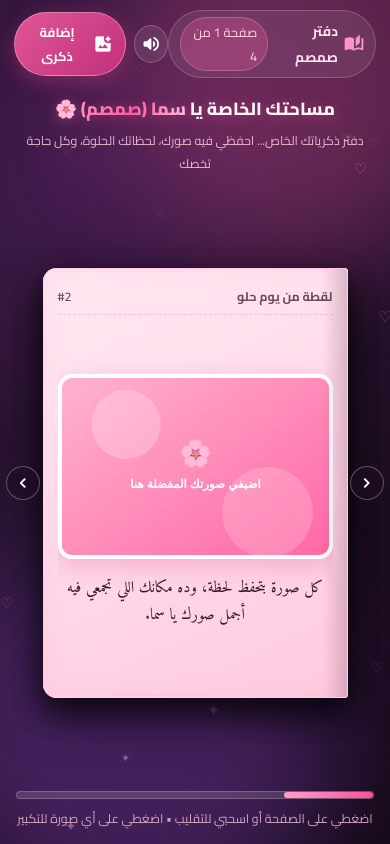
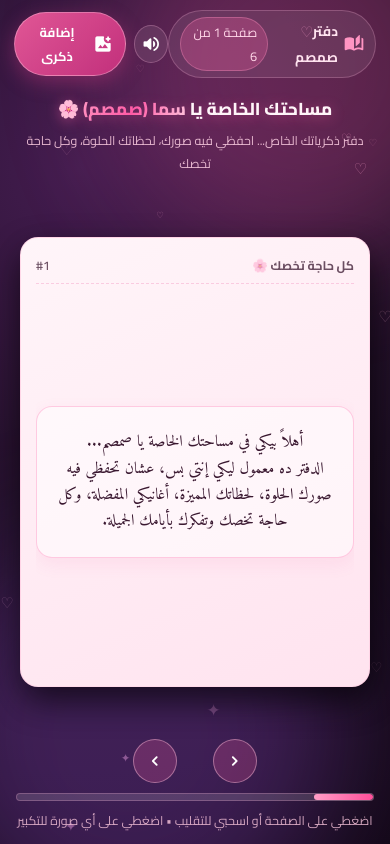
Before and after one commit to AbdullahTamer47/samsam-diary, a plain HTML site: page index.html in a window 390 px wide. Both pictures are taken after a click on the button "chevron_left". Drawn offline with nearby package versions, Linux system fonts and the light colour scheme.

Commit message:
Add files via upload

```diff
--- a/app.js
+++ b/app.js
@@ -136,21 +136,57 @@ function playFlipSound() {
 }
 
 // ==========================================
-// بناء صفحات الكتاب ثلاثي الأبعاد
+// بناء صفحات الكتاب ثلاثي الأبعاد (وضع الموبايل + الديسكتوب)
 // ==========================================
+let lastRenderedMobile = null;
+
+function isMobileMode() {
+  return window.innerWidth <= 820;
+}
+
 function renderBook() {
   bookEl.innerHTML = "";
   const pages = bookData.pages || [];
+  const mobile = isMobileMode();
+  lastRenderedMobile = mobile;
+
+  if (mobile) {
+    // في الموبايل: كل صفحة كارت مستقل عشان كل الصفحات تظهر بسلاسة بدون تداخل 3D
+    const allCards = [{ isCover: true }, ...(pages.length ? pages : [createEmptyPage()]), { isEndCover: true }];
+    totalLeaves = allCards.length - 1; // آخر إندكس
+    if (currentLeaf > totalLeaves) currentLeaf = totalLeaves;
+
+    allCards.forEach((cardData, idx) => {
+      const card = createFaceElement(cardData, "mobile-card", idx);
+      card.dataset.index = idx;
+
+      card.addEventListener("click", (e) => {
+        if (e.target.closest("button, .photo-frame, .secret-envelope, a, input")) return;
+        const rect = card.getBoundingClientRect();
+        const tapX = e.clientX - rect.left;
+        // في العربية (RTL): النصف الأيسر يقلب للصفحة التالية، والنصف الأيمن يرجع للسابقة
+        if (tapX < rect.width * 0.55) {
+          goNext();
+        } else {
+          goPrev();
+        }
+      });
+
+      bookEl.appendChild(card);
+    });
+
+    updateBookState();
+    return;
+  }
+
+  // في الديسكتوب: دفتر مزدوج الوجه (Spread)
   const leavesData = [];
-
-  // الورقة الأولى: الغلاف الأمامي + أول صفحة داخلية
   const firstPage = pages[0] || createEmptyPage();
   leavesData.push({
     front: { isCover: true },
     back: firstPage
   });
 
-  // باقي الصفحات
   for (let i = 1; i < pages.length; i += 2) {
     const frontPage = pages[i];
     const backPage = pages[i + 1] || { isEndCover: true };
@@ -338,6 +374,24 @@ function createFaceElement(data, faceClass, pageNumber) {
 // منطق التقليب وتحديث الـ z-index
 // ==========================================
 function updateBookState(animatingIdx = -1) {
+  const mobile = isMobileMode();
+
+  if (mobile) {
+    const cards = bookEl.querySelectorAll(".mobile-card");
+    cards.forEach((card, i) => {
+      card.classList.remove("is-current", "is-underneath", "is-turned", "is-upcoming");
+      if (i < currentLeaf) {
+        card.classList.add("is-turned");
+      } else if (i === currentLeaf) {
+        card.classList.add("is-current");
+      } else if (i === currentLeaf + 1) {
+        card.classList.add("is-underneath");
+      } else {
+        card.classList.add("is-upcoming");
+      }
+    });
+    bookEl.style.transform = "translateX(0)";
+  } else {
     const leaves = bookEl.querySelectorAll(".leaf");
     leaves.forEach((leaf, i) => {
       if (i < currentLeaf) {
@@ -364,8 +418,6 @@ function updateBookState(animatingIdx = -1) {
       }, 420);
     }
 
-  const isDesktop = window.innerWidth > 820;
-  if (isDesktop) {
     if (currentLeaf === 0) {
       bookEl.style.transform = "translateX(0)";
     } else if (currentLeaf === totalLeaves) {
@@ -373,8 +425,6 @@ function updateBookState(animatingIdx = -1) {
     } else {
       bookEl.style.transform = "translateX(-50%)";
     }
-  } else {
-    bookEl.style.transform = "translateX(0)";
   }
 
   if (currentLeaf === 0) {
@@ -418,14 +468,17 @@ document.addEventListener("keydown", (e) => {
 });
 
 let touchStartX = 0;
+let touchStartY = 0;
 bookSceneEl.addEventListener("touchstart", (e) => {
   touchStartX = e.changedTouches[0].clientX;
+  touchStartY = e.changedTouches[0].clientY;
 }, { passive: true });
 
 bookSceneEl.addEventListener("touchend", (e) => {
-  const diff = e.changedTouches[0].clientX - touchStartX;
-  if (Math.abs(diff) > 45) {
-    if (diff > 0) goNext();
+  const diffX = e.changedTouches[0].clientX - touchStartX;
+  const diffY = e.changedTouches[0].clientY - touchStartY;
+  if (Math.abs(diffX) > 38 && Math.abs(diffX) > Math.abs(diffY) * 1.2) {
+    if (diffX > 0) goNext();
     else goPrev();
   }
 }, { passive: true });
@@ -439,7 +492,14 @@ progressTrackEl.addEventListener("click", (e) => {
   updateBookState();
 });
 
-window.addEventListener("resize", () => updateBookState());
+window.addEventListener("resize", () => {
+  if (lastRenderedMobile !== isMobileMode()) {
+    currentLeaf = 0;
+    renderBook();
+  } else {
+    updateBookState();
+  }
+});
 
 // ==========================================
 // الصوت وتشغيل بطاقة الأغنية
--- a/style.css
+++ b/style.css
@@ -299,6 +299,7 @@ body {
   inset: 0;
   width: 100%;
   height: 100%;
+  -webkit-backface-visibility: hidden;
   backface-visibility: hidden;
   border-radius: 14px 4px 4px 14px;
   overflow: hidden;
@@ -311,9 +312,61 @@ body {
   border: 1px solid rgba(255, 194, 220, 0.45);
 }
 
+.page-front {
+  transform: rotateY(0deg) translateZ(1px);
+}
+
 .page-back {
-  transform: rotateY(180deg);
+  transform: rotateY(180deg) translateZ(1px);
   border-radius: 4px 14px 14px 4px;
+}
+
+/* بطاقات وضع الموبايل السلس (بدون تداخل 3D) */
+.mobile-card {
+  position: absolute;
+  inset: 0;
+  width: 100%;
+  height: 100%;
+  border-radius: 18px;
+  overflow: hidden;
+  display: flex;
+  flex-direction: column;
+  padding: 18px 16px;
+  border: 1px solid rgba(255, 194, 220, 0.5);
+  box-shadow: 0 14px 34px rgba(0, 0, 0, 0.42);
+  transform-origin: right center;
+  will-change: transform, opacity;
+  transition: transform 0.48s cubic-bezier(0.22, 1, 0.36, 1), opacity 0.38s ease;
+  backface-visibility: hidden;
+  -webkit-backface-visibility: hidden;
+}
+
+.mobile-card.is-current {
+  transform: rotateY(0deg) scale(1);
+  opacity: 1;
+  z-index: 3;
+  pointer-events: auto;
+}
+
+.mobile-card.is-underneath {
+  transform: rotateY(0deg) scale(0.975);
+  opacity: 1;
+  z-index: 2;
+  pointer-events: none;
+}
+
+.mobile-card.is-turned {
+  transform: rotateY(86deg) scale(0.96);
+  opacity: 0;
+  z-index: 4;
+  pointer-events: none;
+}
+
+.mobile-card.is-upcoming {
+  transform: rotateY(0deg) scale(0.96);
+  opacity: 0;
+  z-index: 1;
+  pointer-events: none;
 }
 
 /* ظل كعب الكتاب */
@@ -1241,11 +1294,12 @@ body {
 @media (max-width: 820px) {
   .bg-glow {
     filter: blur(55px);
-    opacity: 0.28;
+    opacity: 0.25;
   }
+
   :root {
-    --book-w: min(80vw, 330px);
-    --book-h: min(62dvh, 460px);
+    --book-w: min(92vw, 370px);
+    --book-h: min(61dvh, 480px);
   }
 
   .top-bar {
@@ -1255,6 +1309,7 @@ body {
   .brand-badge {
     padding: 6px 11px;
     gap: 6px;
+    backdrop-filter: none;
   }
 
   .brand-title {
@@ -1267,24 +1322,30 @@ body {
   }
 
   .stage-wrapper {
-    padding: 6px 8px;
+    padding: 6px 12px 54px;
   }
 
   .book-scene {
     width: var(--book-w);
+    perspective: 1600px;
     touch-action: pan-y;
   }
 
-  .page-face {
-    padding: 16px 14px;
+  .book {
+    transform-style: flat;
+  }
+
+  .page-face,
+  .mobile-card {
+    padding: 16px 15px;
   }
 
   .photo-frame {
-    max-height: 185px;
+    max-height: 195px;
   }
 
   .photo-frame img {
-    max-height: 180px;
+    max-height: 190px;
   }
 
   .memory-text {
@@ -1293,35 +1354,34 @@ body {
     -webkit-overflow-scrolling: touch;
   }
 
-  .leaf {
-    transition: transform var(--flip-duration) cubic-bezier(0.645, 0.045, 0.355, 1), opacity 0.2s ease 0s;
+  .nav-arrow {
+    top: auto;
+    bottom: 6px;
+    transform: none;
+    width: 44px;
+    height: 44px;
+    font-size: 1.15rem;
+    background: rgba(255, 98, 165, 0.22);
+    border-color: rgba(255, 194, 220, 0.45);
+    backdrop-filter: none;
   }
 
-  .leaf.flipped {
-    opacity: 0;
-    pointer-events: none;
-    transition: transform var(--flip-duration) cubic-bezier(0.645, 0.045, 0.355, 1), opacity 0.25s ease 0.45s;
+  .nav-arrow:hover:not(:disabled) {
+    transform: scale(1.06);
   }
 
-  .nav-arrow {
-    width: 34px;
-    height: 34px;
-    font-size: 1rem;
-    background: rgba(30, 15, 36, 0.65);
-  }
-
-  .nav-prev { right: 6px; }
-  .nav-next { left: 6px; }
+  .nav-prev { right: calc(50% - 62px); }
+  .nav-next { left: calc(50% - 62px); }
 }
 
 @media (max-width: 480px) {
   :root {
-    --book-w: min(79vw, 305px);
-    --book-h: min(60dvh, 430px);
+    --book-w: min(92vw, 350px);
+    --book-h: min(60dvh, 450px);
   }
 
   .hero-caption h1 {
-    font-size: 1.1rem;
+    font-size: 1.08rem;
   }
 
   .subtitle {
@@ -1339,6 +1399,6 @@ body {
   }
 
   .bottom-controls {
-    padding: 8px 16px 14px;
+    padding: 4px 16px 12px;
   }
 }
--- a/sw.js
+++ b/sw.js
@@ -1,4 +1,4 @@
-const CACHE_NAME = "samsam-diary-v4";
+const CACHE_NAME = "samsam-diary-v5";
 const CORE_ASSETS = [
   "./",
   "./index.html",
```
Lines whose indentation alone changed are shown as unchanged.
